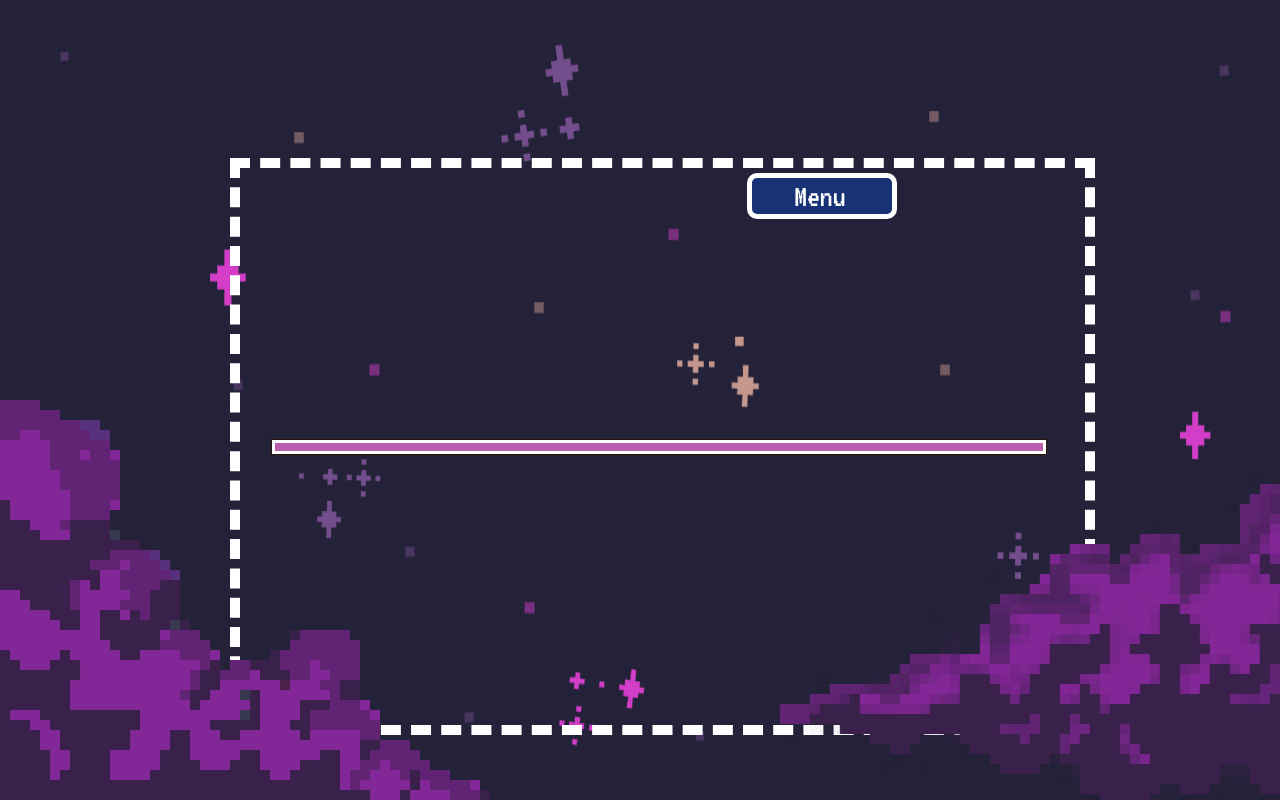
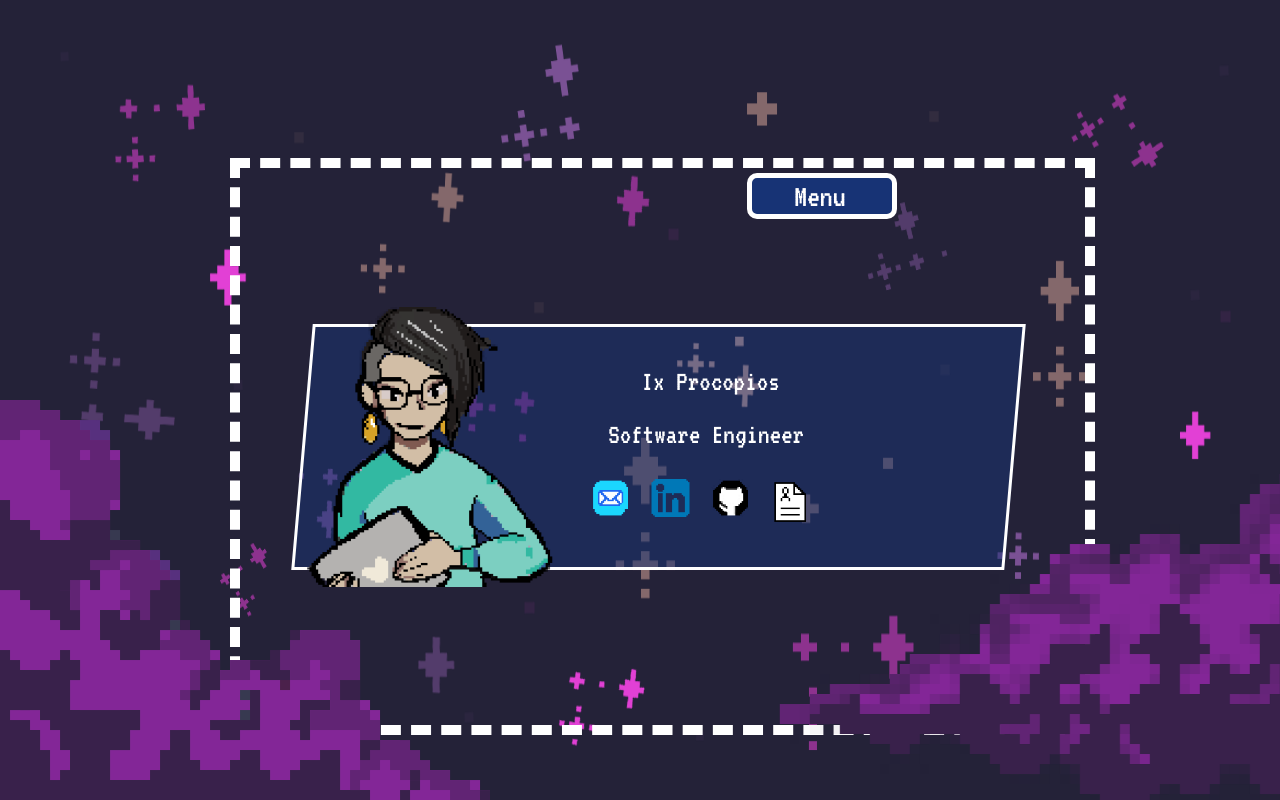
Before and after one commit to ixnp/pixel_portfolio, a React (Create React App) app: page / in a window 1280 px wide. Built offline with nearby package versions, Linux system fonts and the light colour scheme.

Commit message:
fixed landing page bug

```diff
--- a/src/components/MainContainer.jsx
+++ b/src/components/MainContainer.jsx
@@ -5,14 +5,14 @@ import Menu from "./Menu"
 import ContentContainer from "./ContentContainer"
 
 function MainContainer(){
-    const [currentPage, setCurrentPage] = useState("About")
+    const [currentPage, setCurrentPage] = useState("about")
     const {height, width} = useWindowDimensions();
 
     const handleMenu = (page) => setCurrentPage(page)
     return (
         <div class="main">
             <ContentContainer currentPage={currentPage} width={width}/>
-            <Menu handleMenu={handleMenu} width={width}/>
+            <Menu handleMenu={handleMenu} width={width}  />
         </div>
     )
 }
--- a/src/components/Menu.jsx
+++ b/src/components/Menu.jsx
@@ -23,7 +23,7 @@ function Menu({handleMenu, width}) {
             <li onClick={() => handleMenu("skills")}>Skills</li>
             <li onClick={() => handleMenu("experience")}>Experience</li>
             <li onClick={() => handleMenu("education")}>Education</li>
-            <li onClick={() => handleMenu("contact")}>Contact</li>
+
             </ul>:
         <ul class="menu mobile">
             <li onClick={handleClick}>Menu</li>
```
